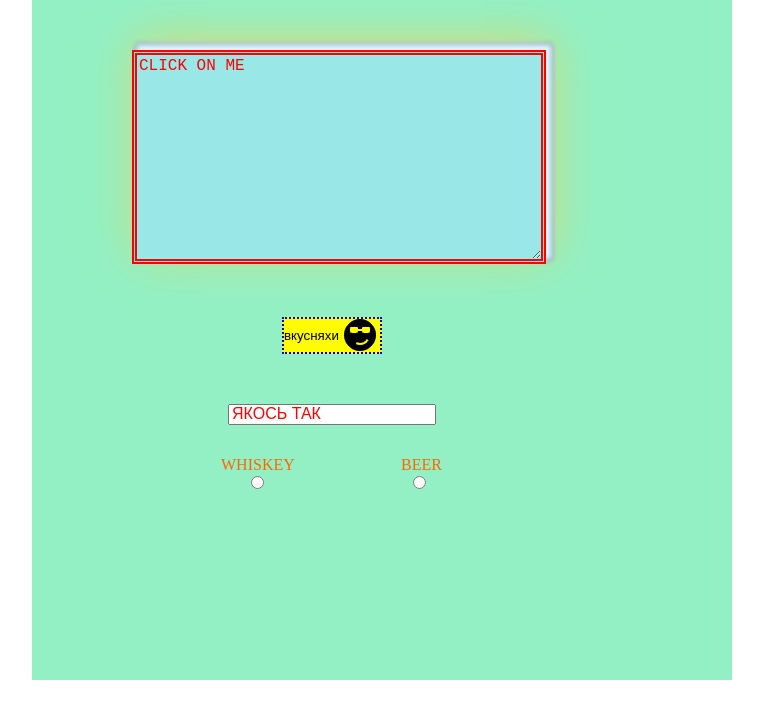
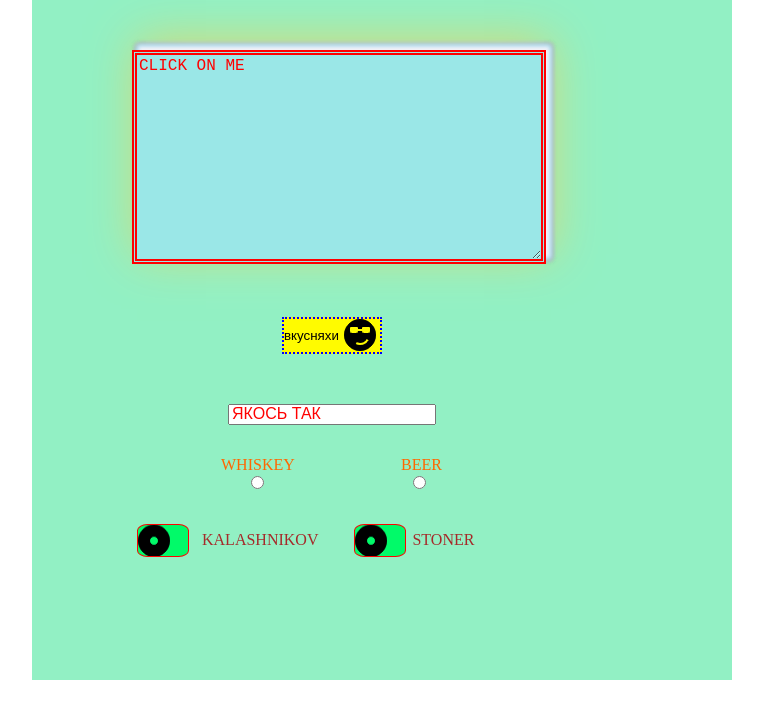
Before and after one commit to alexBronik/form, a plain HTML site: page index.html in a window 1280 px wide. Shown: the whole page, without its empty margins (258-1021 px from the left). Drawn offline with Linux system fonts and the light colour scheme.

Commit message:
Update index.html

```diff
--- a/index.html
+++ b/index.html
@@ -27,6 +27,12 @@
                 <input class="choice-1" type="radio" name="drink">
                 <input class="choice-2" type="radio" name="drink">
             </div>
+            <p class="check">
+                <input id="checkbox-1" type="checkbox">
+                <label for="checkbox-1">kalashnikov</label>
+                <input id="checkbox-2" type="checkbox">
+                <label for="checkbox-2">stoner</label>
+            </p>
         </form>
     </div>
 </body>
```
